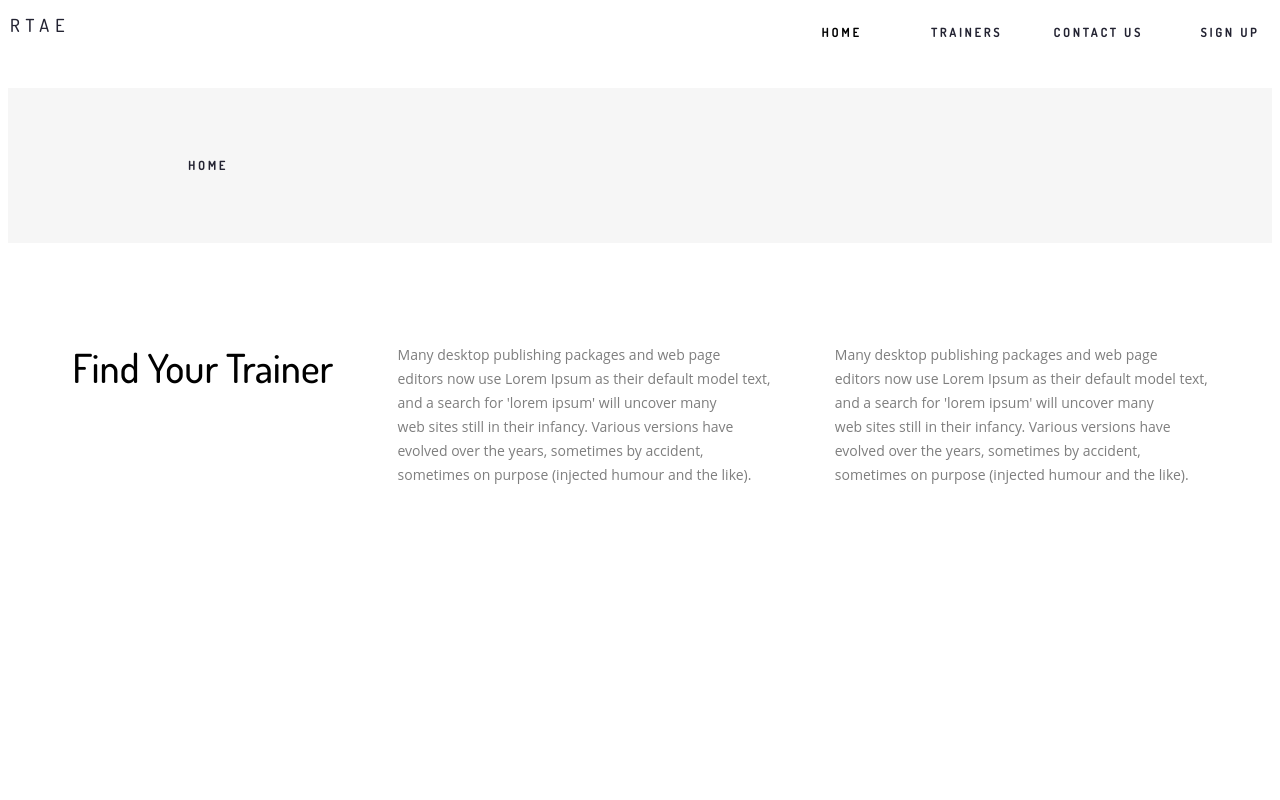
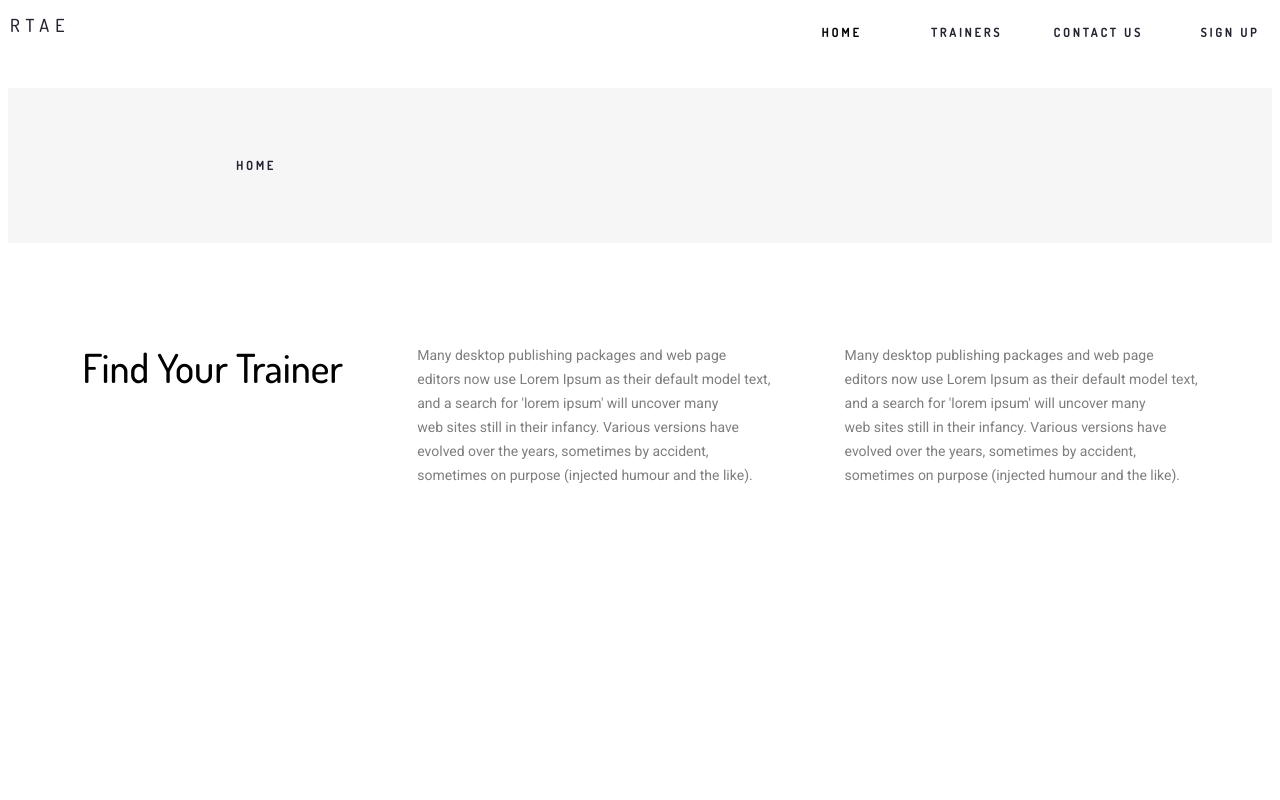
Before and after one commit to taerichard/ptReq, a React (Create React App) app in the folder client/: page / in a window 1280 px wide. Shown: the top 800 px of the page. Built offline with nearby package versions, Linux system fonts and the light colour scheme.

Commit message:
upgraded react@17, aligned home title and font, deleted trainer images, lookin for free images to replace

```diff
--- a/client/package.json
+++ b/client/package.json
@@ -13,8 +13,8 @@
     "@testing-library/react": "^9.3.2",
     "@testing-library/user-event": "^7.1.2",
     "axios": "^0.19.2",
-    "react": "^16.13.1",
-    "react-dom": "^16.13.1",
+    "react": "^17.0.0",
+    "react-dom": "^17.0.0",
     "react-router-dom": "^5.2.0",
     "react-scripts": "^3.4.3"
   },
--- a/client/src/Home.js
+++ b/client/src/Home.js
@@ -14,7 +14,7 @@ const useStyles = makeStyles((theme) => ({
     },
   titleText: {
     ...theme.typography.tab,
-    marginLeft: "15em",
+    marginLeft: "19em",
     //fontFamily:"Dosis"
     },
 
@@ -29,7 +29,8 @@ const useStyles = makeStyles((theme) => ({
     fontFamily: "Dosis",
   },
   secondRowSecondText: {
-    fontFamily: "Open Sans",
+    //fontFamily: "Open Sans",
+    fontFamily: theme.typography.fontFamily,
     fontStyle: "normal",
     fontSize: "14px",
     lineHeight: "24px",
--- a/client/src/components/Trainers/TrainerList.js
+++ b/client/src/components/Trainers/TrainerList.js
@@ -3,14 +3,14 @@ import React from "react";
 import { makeStyles } from "@material-ui/core/styles";
 import Grid from "@material-ui/core/Grid";
 
-import image1 from "../../images/Chloe.jpg";
-import image2 from "../../images/Crystal.jpg";
-import image3 from "../../images/Jake.jpg";
-import image4 from "../../images/John.jpg";
-import image5 from "../../images/Laura.jpg";
-import image6 from "../../images/Mary.jpg";
-import image7 from "../../images/Michelle.jpg";
-import image8 from "../../images/Sara.jpg";
+// import image1 from "../../images/Chloe.jpg";
+// import image2 from "../../images/Crystal.jpg";
+// import image3 from "../../images/Jake.jpg";
+// import image4 from "../../images/John.jpg";
+// import image5 from "../../images/Laura.jpg";
+// import image6 from "../../images/Mary.jpg";
+// import image7 from "../../images/Michelle.jpg";
+// import image8 from "../../images/Sara.jpg";
 
 const useStyles = makeStyles((theme) => {
   container:{
@@ -24,14 +24,14 @@ const useStyles = makeStyles((theme) => {
 });
 
 const imageData = [
-  { id: 1, src: image1},
-  { id: 2, src: image2},
-  { id: 3, src: image3},
-  { id: 4, src: image4},
-  { id: 5, src: image5},
-  { id: 6, src: image6},
-  { id: 7, src: image7},
-  { id: 8, src: image8}
+  { id: 1, src: "image1"},
+  { id: 2, src: "image2"},
+  { id: 3, src: "image3"},
+  { id: 4, src: "image4"},
+  { id: 5, src: "image5"},
+  { id: 6, src: "image6"},
+  { id: 7, src: "image7"},
+  { id: 8, src: "image8"}
 ]
 
 
```
Also changed, not shown: 2 other files (tests, documents, lock files or other folders).
